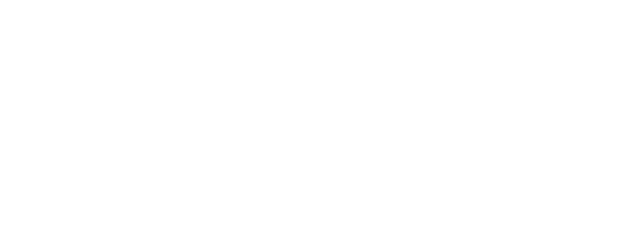
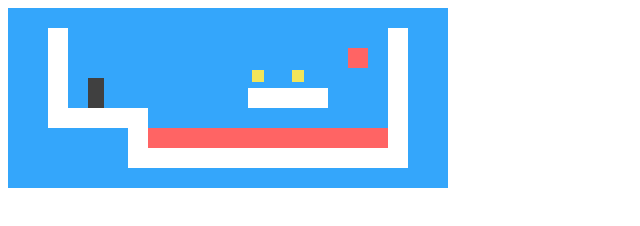
Before and after one commit to jswill88/data-structures-and-algorithms, a website: page 401-javascript/eloquentJavascriptProblems/PlatformGame/index.html in a window 1280 px wide. Shown: the whole page, without its empty margins (0-640 px from the left). Drawn offline with Linux system fonts and the light colour scheme.

Commit message:
draw background of platform game

```diff
--- a/401-javascript/eloquentJavascriptProblems/PlatformGame/app.js
+++ b/401-javascript/eloquentJavascriptProblems/PlatformGame/app.js
@@ -29,7 +29,7 @@ class State {
 }
 
 class Vec {
-  constructor (x,y) {
+  constructor(x, y) {
     this.x = x;
     this.y = y;
   }
@@ -50,7 +50,7 @@ class Player {
   get type() { return 'player'; }
 
   static create(pos) {
-    return new Player(pos.plus(new Vec(0, -.5)), new Vec(0,0))
+    return new Player(pos.plus(new Vec(0, -.5)), new Vec(0, 0))
   }
 }
 
@@ -66,17 +66,17 @@ class Lava {
   get type() { return 'lava'; }
 
   static create(pos, ch) {
-    if(ch === '=') {
-      return new Lava(pos, new Vec(2,0));
+    if (ch === '=') {
+      return new Lava(pos, new Vec(2, 0));
     } else if (ch === '|') {
-      return new Lava(pos, new Vec(0,2));
+      return new Lava(pos, new Vec(0, 2));
     } else if (ch === 'v') {
-      return new Lava(pos, new Vec(0,3), pos);
+      return new Lava(pos, new Vec(0, 3), pos);
     }
   }
 }
 
-Lava.prototype.size = new Vec(1,1);
+Lava.prototype.size = new Vec(1, 1);
 
 class Coin {
   constructor(pos, basePos, wobble) {
@@ -114,16 +114,94 @@ class Level {
     this.startActors = [];
 
     this.rows = rows.map((row, y) => {
-      return row.map((ch,x) => {
+      return row.map((ch, x) => {
         let type = levelChars[ch];
         if (typeof type === 'string') return type;
         this.startActors.push(
-          type.create(new Vec(x,y), ch));
+          type.create(new Vec(x, y), ch));
         return 'empty';
       });
     });
   }
 }
 
+function elt(name, attrs, ...children) {
+  let dom = document.createElement(name);
+  for (let attr of Object.keys(attrs)) {
+    dom.setAttribute(attr, attrs[attr]);
+  }
+  for (let child of children) {
+    dom.appendChild(child);
+  }
+  return dom;
+}
+
+class DOMDisplay {
+  constructor(parent, level) {
+    this.dom = elt('div', { class: 'game' }, drawGrid(level));
+    this.actorLayer = null;
+    parent.appendChild(this.dom);
+  }
+  clear() { this.dom.remove(); }
+}
+
+const scale = 20;
+
+function drawGrid(level) {
+  return elt('table', {
+    class: 'background',
+    style: `width: ${level.width * scale}px`
+  }, ...level.rows.map(row =>
+    elt('tr', { style: `height: ${scale}px` },
+      ...row.map(type => {
+        console.log('type', type)
+        return elt('td', { class: type })
+      }))
+  ));
+}
+
+function drawActors(actors) {
+  return elt('div', {}, ...actors.map(actor => {
+    let rect = elt('div', {class: `actor ${actor.type}`});
+    rect.style.width = `${actor.size.x * scale}px`;
+    rect.style.height = `${actor.size.y * scale}px`;
+    rect.style.left = `${actor.pos.x * scale}px`;
+    rect.style.top = `${actor.pos.y * scale}px`;
+    return rect;
+  }));
+}
+
+DOMDisplay.prototype.syncState = function (state) {
+  if(this.actorLayer) this.actorLayer.remove();
+  console.log(state.actors)
+  this.actorLayer = drawActors(state.actors);
+  this.dom.appendChild(this.actorLayer);
+  this.dom.className = `game ${state.status}`;
+  this.scrollPlayerIntoView(state);
+}
+DOMDisplay.prototype.scrollPlayerIntoView = function(state) {
+  let width = this.dom.clientWidth;
+  let height = this.dom.clientHeight;
+  let margin = width/3;
+
+  // The viewport
+  let left = this.dom.scrollLeft;
+  let right = left + width;
+  let top = this.dom.scrollTop;
+  let bottom = top + height;
+
+  let player = state.player;
+  let center = player.pos
+    .plus(player.size.times(.5)).times(scale);
+
+  if(center.x < left + margin) {
+    this.dom.scrollLeft = center.x - margin;
+  } else if (center.x > right - margin) {
+    this.dom.scrollTop = center.y + margin - height;
+  }
+};
+
 let simpleLevel = new Level(simpleLevelPlan);
-console.log(`${simpleLevel.width} by ${simpleLevel.height}`);
+console.log(simpleLevel)
+let display = new DOMDisplay(document.body, simpleLevel);
+display.syncState(State.start(simpleLevel));
--- a/401-javascript/eloquentJavascriptProblems/PlatformGame/index.html
+++ b/401-javascript/eloquentJavascriptProblems/PlatformGame/index.html
@@ -4,6 +4,7 @@
   <meta charset="UTF-8">
   <meta http-equiv="X-UA-Compatible" content="IE=edge">
   <meta name="viewport" content="width=device-width, initial-scale=1.0">
+  <link href="style.css" rel="stylesheet" />
   <title>Document</title>
 </head>
 <body>
--- /dev/null
+++ b/401-javascript/eloquentJavascriptProblems/PlatformGame/style.css
@@ -0,0 +1,35 @@
+.background {
+  background: rgb(52, 166, 251);
+  table-layout: fixed;
+  border-spacing: 0;
+}
+.background td {
+  padding: 0;
+}
+.lava {
+  background: rgb(255, 100, 100);
+}
+.wall {
+  background: white;
+}
+.actor {
+  position: absolute;
+}
+.coin {
+  background: rgb(241, 229, 89);
+}
+.player {
+  background: rgb(64, 64, 64);
+}
+.lost .player {
+  background: rgb(160, 64, 64);
+}
+.won .player {
+  box-shadow: -4px -7px 8px white, 4px -7px 8px white;
+}
+.game {
+  overflow: hidden;
+  max-width: 600px;
+  max-height: 450px;
+  position: relative;
+}
```
